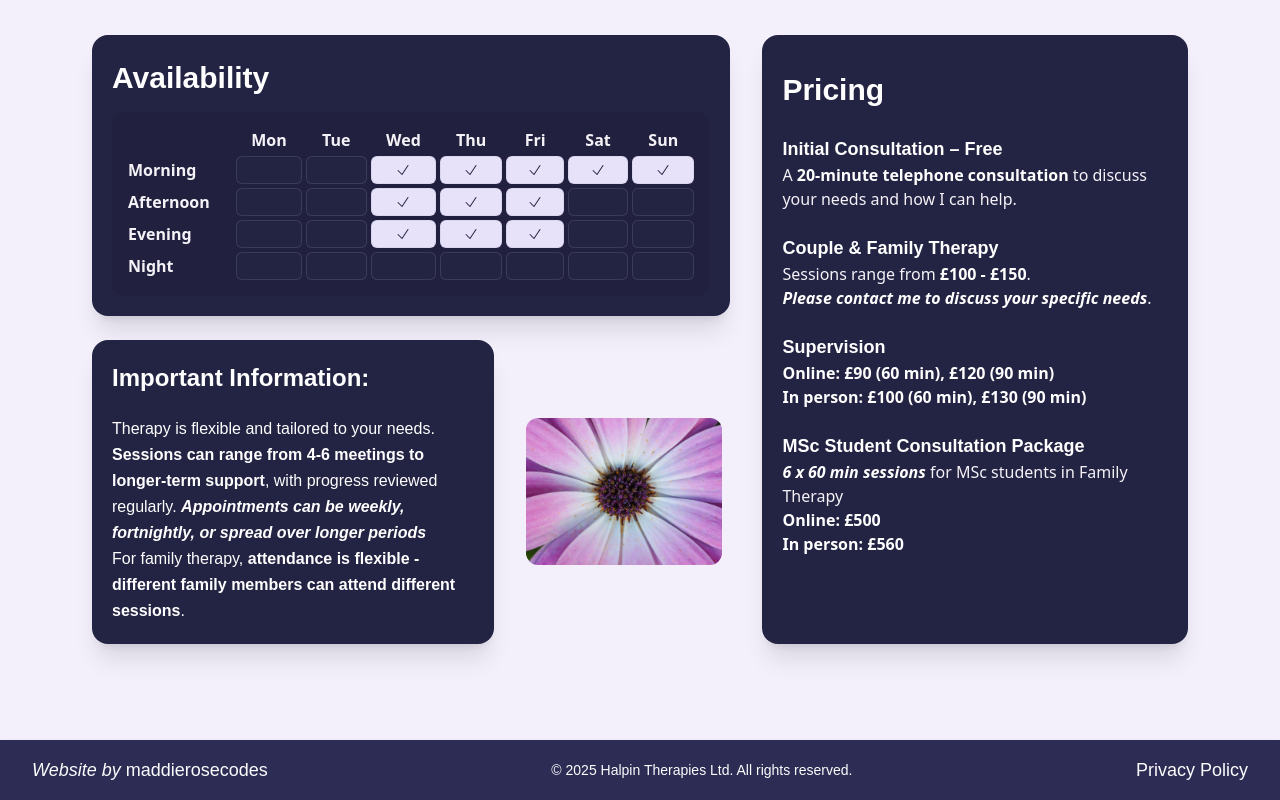
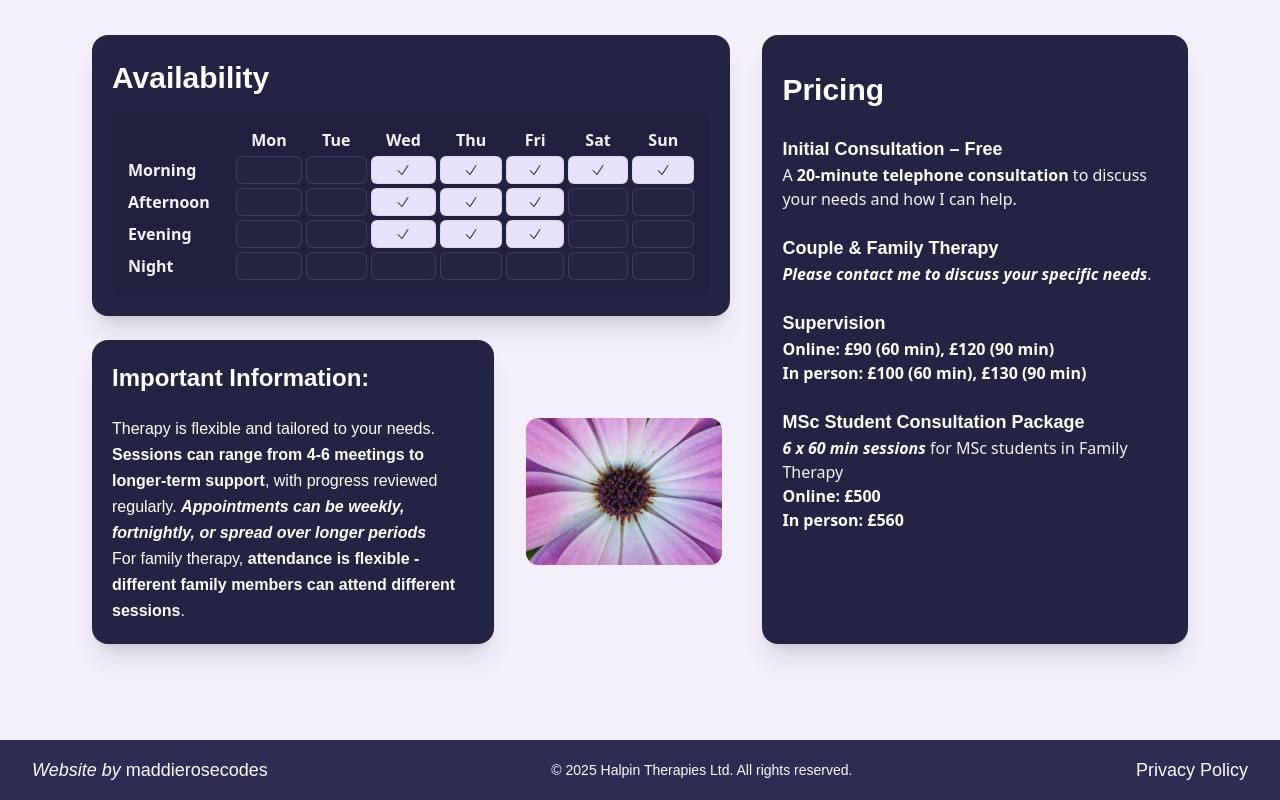
Before and after one commit to maddierosecodes/julia-halpin-systemic-psychotherapy, a Next.js app: page /services in a window 1280 px wide. Shown: the part 969-1769 px from the top of the page. Built offline with nearby package versions, Linux system fonts and the light colour scheme.

Commit message:
Update pricing

```diff
--- a/components/organisms/SessionsAndFees.tsx
+++ b/components/organisms/SessionsAndFees.tsx
@@ -141,9 +141,6 @@ export default function SessionsAndFees() {
                   </SectionHeading>
                 </NavLink>
                 <p className="text-sm md:text-base">
-                  Sessions range from{' '}
-                  <span className="highlight-indigo-dark">£100 - £150</span>.
-                  <br />
                   <span className="emphasis-text-dark">
                     Please contact me to discuss your specific needs
                   </span>
```
